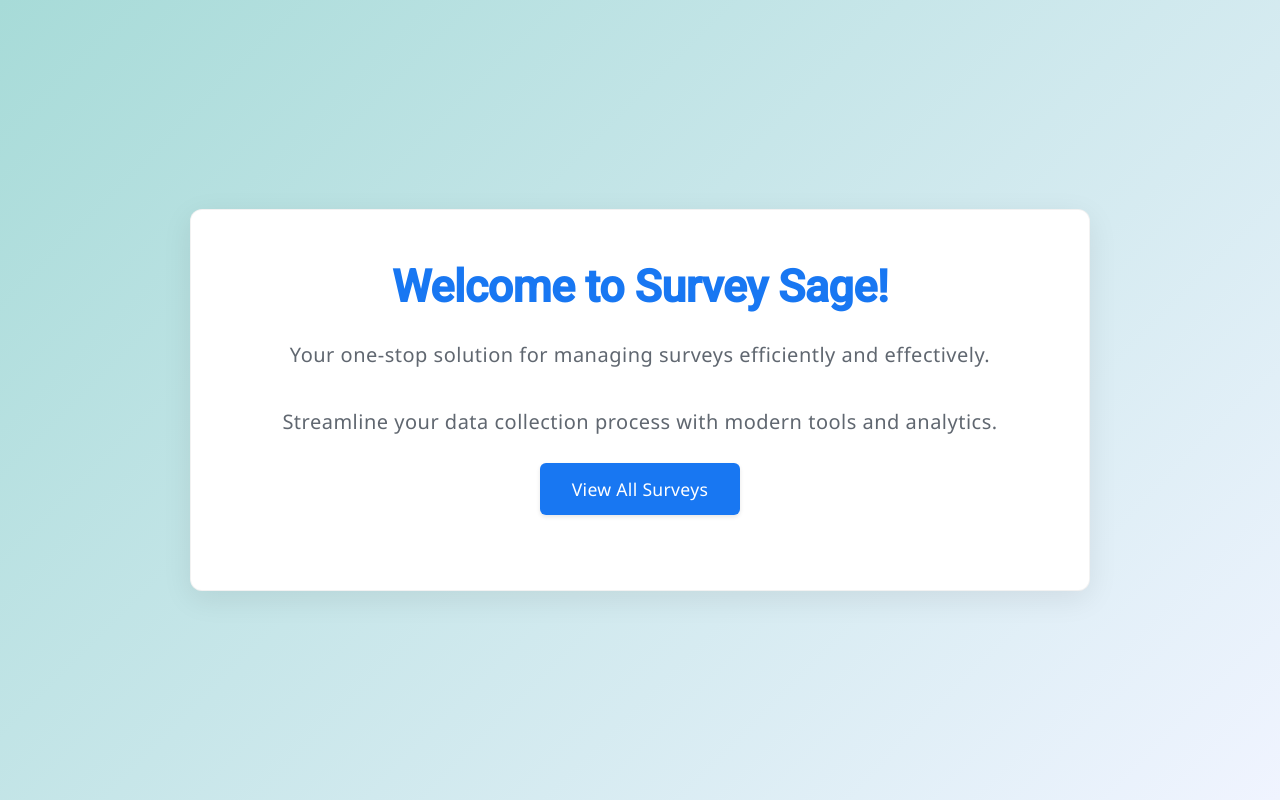
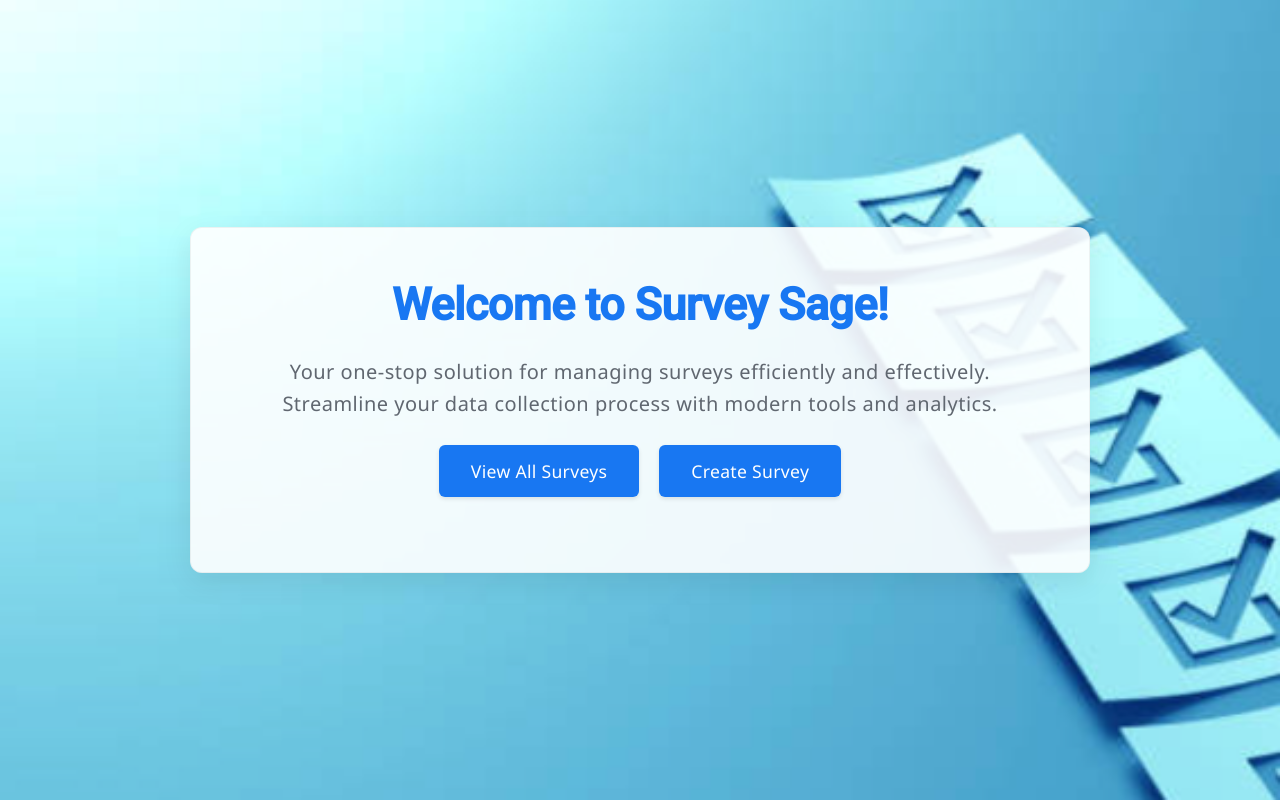
Before and after one commit to ngoantho/SurveySage, an Angular app in the folder surveysage/: page / in a window 1280 px wide. Built offline with nearby package versions, Linux system fonts and the light colour scheme.

Commit message:
Updated UI

```diff
--- a/surveysage/src/app/createsurvey/createsurvey.component.css
+++ b/surveysage/src/app/createsurvey/createsurvey.component.css
@@ -1,45 +1,59 @@
+/* Container styling with background image */
 .survey-container {
   max-width: 800px;
   margin: 20px auto;
   padding: 20px;
+  background: linear-gradient(135deg, rgba(167, 219, 216, 0.8), rgba(240, 244, 255, 0.8)),url('/survey.png');
+  background-size: cover;
+  border-radius: 8px;
+  box-shadow: 0 2px 5px rgba(0, 0, 0, 0.1);
 }
 
+/* Form group styling */
 .form-group {
   margin-bottom: 15px;
 }
 
+/* Form control styling */
 .form-control {
   width: 100%;
-    padding: 8px;
+  padding: 10px;
   margin-bottom: 10px;
   border: 1px solid #ddd;
   border-radius: 4px;
+  box-shadow: inset 0 1px 3px rgba(0, 0, 0, 0.1);
 }
 
+/* Question container styling */
 .question-container {
   border: 1px solid #ddd;
   padding: 15px;
   margin-bottom: 15px;
   border-radius: 4px;
-    background-color: #f9f9f9;
+  background-color: rgba(255, 255, 255, 0.9);
 }
 
+/* Option container styling */
 .option-container {
   display: flex;
   gap: 10px;
   margin-bottom: 10px;
 }
 
+/* Button group styling */
 .button-group {
   margin-top: 20px;
+  text-align: right;
 }
 
+/* Button styling */
 .btn {
-    padding: 8px 16px;
+  padding: 10px 20px;
   margin: 5px;
   border: none;
   border-radius: 4px;
   cursor: pointer;
+  transition: background-color 0.3s;
 }
 
 .btn-primary {
@@ -66,3 +80,10 @@
   opacity: 0.6;
   cursor: not-allowed;
 }
+
+/* Responsive adjustments */
+@media (max-width: 768px) {
+  .survey-container {
+      padding: 15px;
+  }
+}
--- a/surveysage/src/app/createsurvey/createsurvey.component.html
+++ b/surveysage/src/app/createsurvey/createsurvey.component.html
@@ -48,15 +48,11 @@
       </div>
 
       <div class="button-group">
-        <button type="button" (click)="addQuestion()" class="btn btn-primary">
-          Add Question
-        </button>
-        <button
-          type="submit"
-          [disabled]="!surveyForm.valid || isSubmitting"
-          class="btn btn-success">
+          <button type="button" (click)="addQuestion()" class="btn btn-primary">Add Question</button>
+          <button type="submit" [disabled]="!surveyForm.valid || isSubmitting" class="btn btn-success">
               {{ isSubmitting ? 'Creating...' : 'Create Survey' }}
           </button>
+          <button type="button" (click)="goBack()" class="btn btn-secondary">Back to Welcome Page</button>
       </div>
 
       <!-- Error message -->
--- a/surveysage/src/app/createsurvey/createsurvey.component.ts
+++ b/surveysage/src/app/createsurvey/createsurvey.component.ts
@@ -2,6 +2,7 @@ import { Component, OnInit, inject } from '@angular/core';
 import { FormBuilder, FormGroup, FormArray, Validators } from '@angular/forms';
 import { HttpClient } from '@angular/common/http';
 import { SurveyproxyService } from '../surveyproxy.service';
+import { Router } from '@angular/router';
 
 @Component({
   selector: 'app-survey',
@@ -18,7 +19,8 @@ export class CreateSurveyComponent implements OnInit {
 
   constructor(
     private fb: FormBuilder,
-    private http: HttpClient
+    private http: HttpClient,
+    private router: Router
   ) {
     this.surveyForm = this.fb.group({
       title: ['', Validators.required],
@@ -94,4 +96,8 @@ export class CreateSurveyComponent implements OnInit {
       });
     }
   }
+
+  goBack() {
+    this.router.navigate(['']);
+  }
 }
--- a/surveysage/src/app/welcomepage/welcomepage.component.css
+++ b/surveysage/src/app/welcomepage/welcomepage.component.css
@@ -1,18 +1,20 @@
 /* Main background styling */
 .jb-body {
-    background: linear-gradient(135deg, #a7dbd8, #f0f4ff); /* Keeping your original colors */
+    background: url('/survey.png'); /* Add your image path */
+    background-size: cover;
     color: #333;
     min-height: 100vh;
     display: flex;
     align-items: center;
     justify-content: center;
-    font-family: 'Segoe UI', 'Helvetica Neue', sans-serif; /* Professional font stack */
+    font-family: 'Segoe UI', 'Helvetica Neue', sans-serif;
     padding: 30px;
+    backdrop-filter: blur(5px); /* Adds a subtle blur effect */
 }
 
 /* Jumbotron styling */
 .jumbotron {
-    background: #ffffff;
+    background: rgba(255, 255, 255, 0.9); /* Slight transparency */
     padding: 50px 60px;
     border-radius: 12px;
     box-shadow: 0 8px 30px rgba(0, 0, 0, 0.08);
@@ -31,7 +33,7 @@
 /* Heading styles */
 .jumbotron h1 {
     font-size: 2.8rem;
-    color: #1877f2; /* Keeping your Meta blue */
+    color: #1877f2;
     margin-bottom: 25px;
     font-weight: 600;
     letter-spacing: -0.5px;
@@ -39,7 +41,7 @@
 }
 
 .jumbotron p {
-    color: #606770; /* Keeping your original text color */
+    color: #606770;
     font-size: 1.25rem;
     margin-bottom: 35px;
     line-height: 1.6;
@@ -47,8 +49,8 @@
 }
 
 /* Button styling */
-.btn-primary {
-    background: #1877f2; /* Keeping your Meta blue */
+.btn-primary, .btn-secondary {
+    background: #1877f2;
     color: #ffffff;
     padding: 14px 32px;
     border-radius: 6px;
@@ -59,10 +61,11 @@
     border: none;
     letter-spacing: 0.3px;
     box-shadow: 0 2px 4px rgba(0, 0, 0, 0.1);
+    margin: 10px;
 }
 
-.btn-primary:hover {
-    background: #a7dbd8; /* Keeping your hover color */
+.btn-primary:hover, .btn-secondary:hover {
+    background: #a7dbd8;
     box-shadow: 0 4px 6px rgba(0, 0, 0, 0.12);
 }
 
@@ -94,7 +97,7 @@
         margin-bottom: 25px;
     }
 
-    .btn-primary {
+    .btn-primary, .btn-secondary {
         padding: 12px 28px;
         font-size: 1rem;
     }
@@ -114,3 +117,7 @@
         font-size: 1rem;
     }
 }
+
+#welcomepage-p-1 {
+    margin-bottom: 0px;
+}
--- a/surveysage/src/app/welcomepage/welcomepage.component.html
+++ b/surveysage/src/app/welcomepage/welcomepage.component.html
@@ -1,10 +1,11 @@
 <div class="jb-body">
     <div class="jumbotron">
         <h1>Welcome to Survey Sage!</h1>
-        <p>Your one-stop solution for managing surveys efficiently and effectively.</p>
+        <p id="welcomepage-p-1">Your one-stop solution for managing surveys efficiently and effectively.</p>
         <p>Streamline your data collection process with modern tools and analytics.</p>
         <p>
             <a [routerLink]="['/surveylist']" class="btn-primary" role="button">View All Surveys</a>
+            <a [routerLink]="['/createsurvey']" class="btn-secondary" role="button">Create Survey</a>
         </p>
     </div>
 </div>
```
Lines whose indentation alone changed are shown as unchanged.
